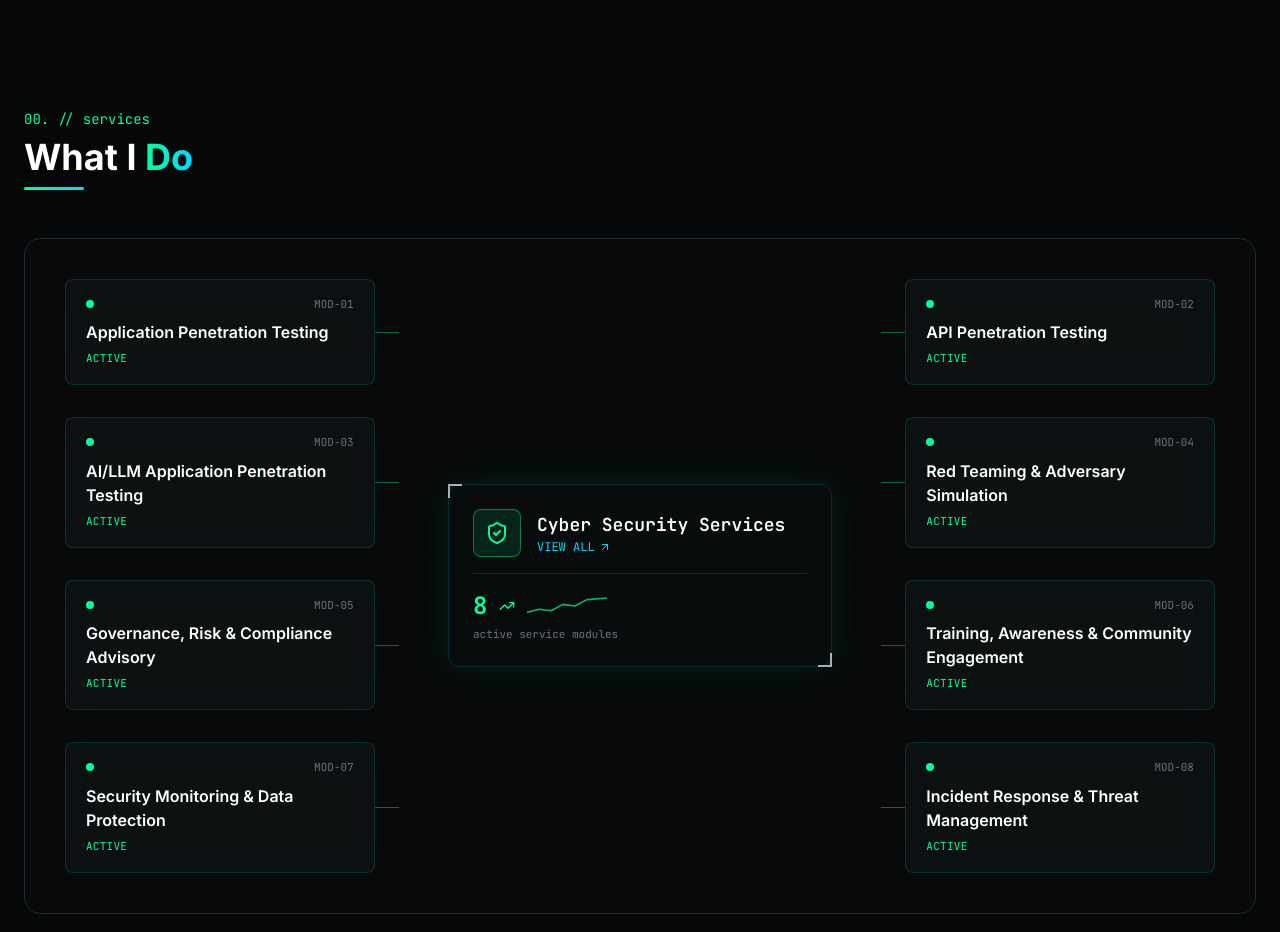
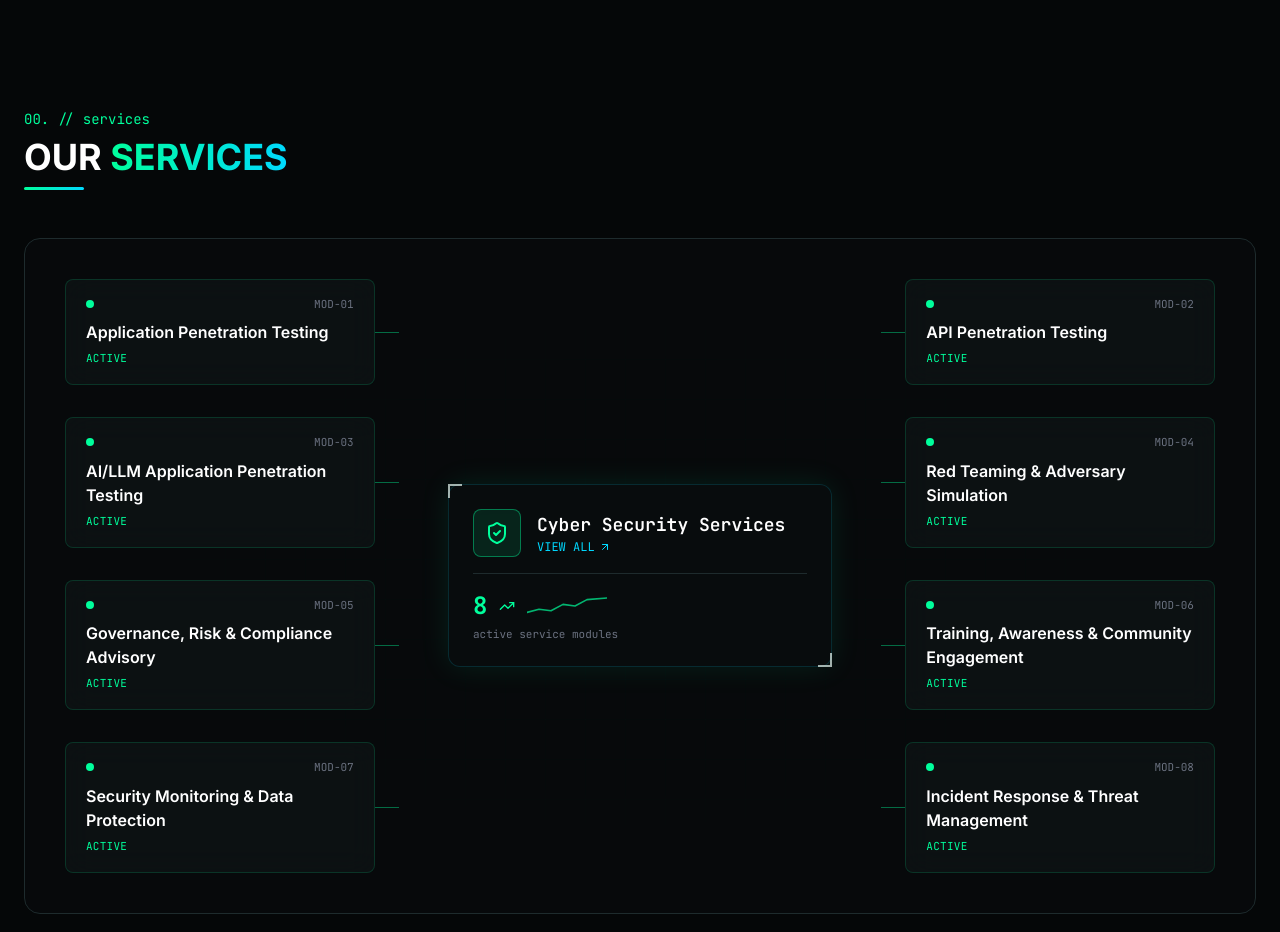
Before and after one commit to Md-Minhaj-darkness/DARKNESS_PORTFOLIO, a Next.js app: page / in a window 1280 px wide. Shown: the part 4300-5232 px from the top of the page. Built offline with nearby package versions, Linux system fonts and the light colour scheme.

Commit message:
DARKNESS_PORTFOLIO

```diff
--- a/components/Services.tsx
+++ b/components/Services.tsx
@@ -93,7 +93,7 @@
         >
           <p className="font-mono text-sm text-cyber-green">00. // services</p>
           <h2 className="section-heading mt-2 text-3xl font-bold text-white sm:text-4xl">
-            What I <span className="gradient-text">Do</span>
+            OUR <span className="gradient-text">SERVICES</span>
           </h2>
         </motion.div>
 
```
